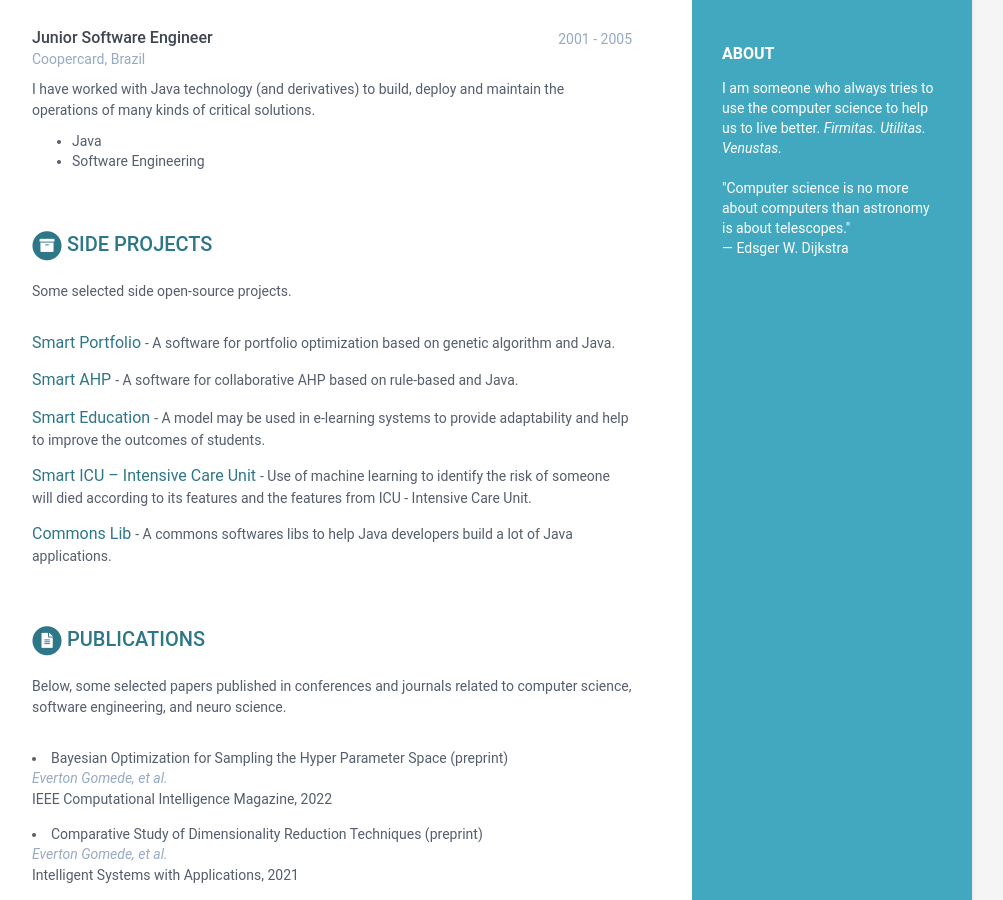
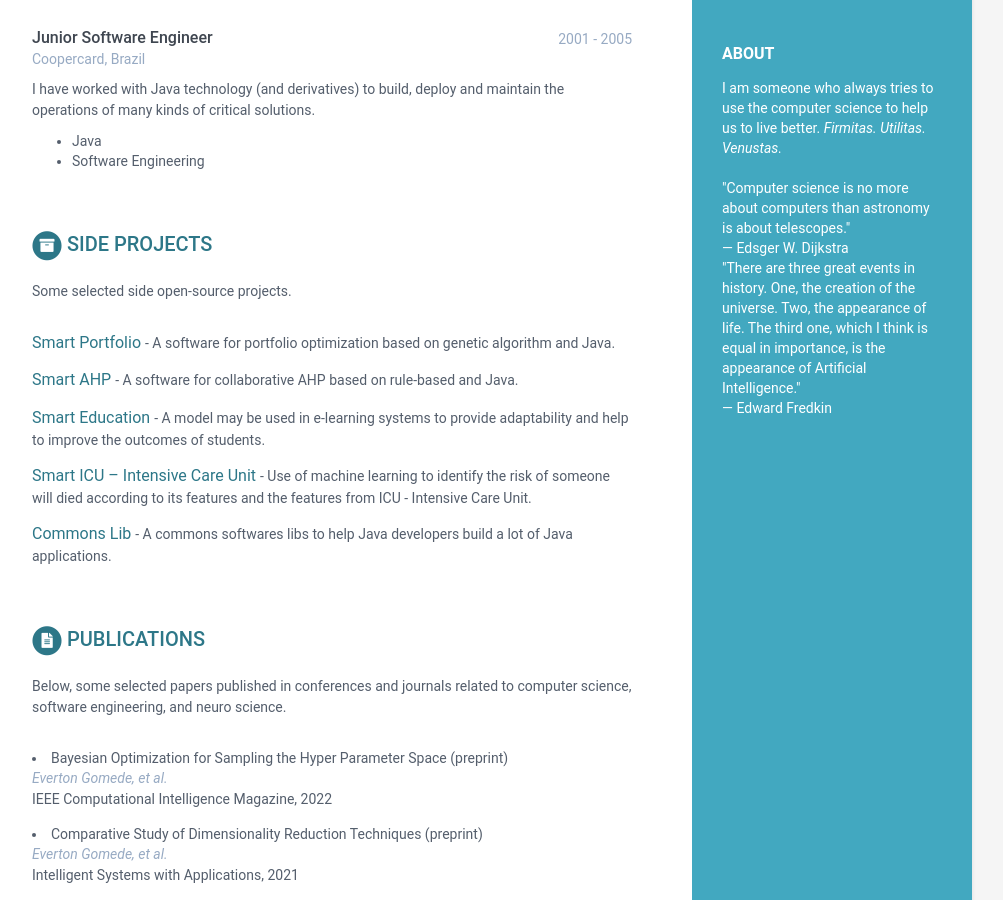
Before and after one commit to gomede/gomede.github.io, a Jekyll site: the page built from index.html, in a window 1280 px wide and 900 px high, scrolled down 2040 px. Shown: the whole window, without its empty margins (168-1171 px from the left). Built offline with Jekyll 4.4.1, drawn with Linux system fonts in a browser that asks for light colours.

Commit message:
Update about.html

```diff
--- a/_includes/about.html
+++ b/_includes/about.html
@@ -10,4 +10,11 @@
 	"Computer science is no more about computers than astronomy is about telescopes."
 	</br>
 	— Edsger W. Dijkstra
+	</br>
+	"There are three great events in history. One, the creation of
+		the universe. Two, the appearance of life. The third one,
+		which I think is equal in importance, is the appearance of
+		Artificial Intelligence."
+	</br>
+	— Edward Fredkin
 </div>
```
